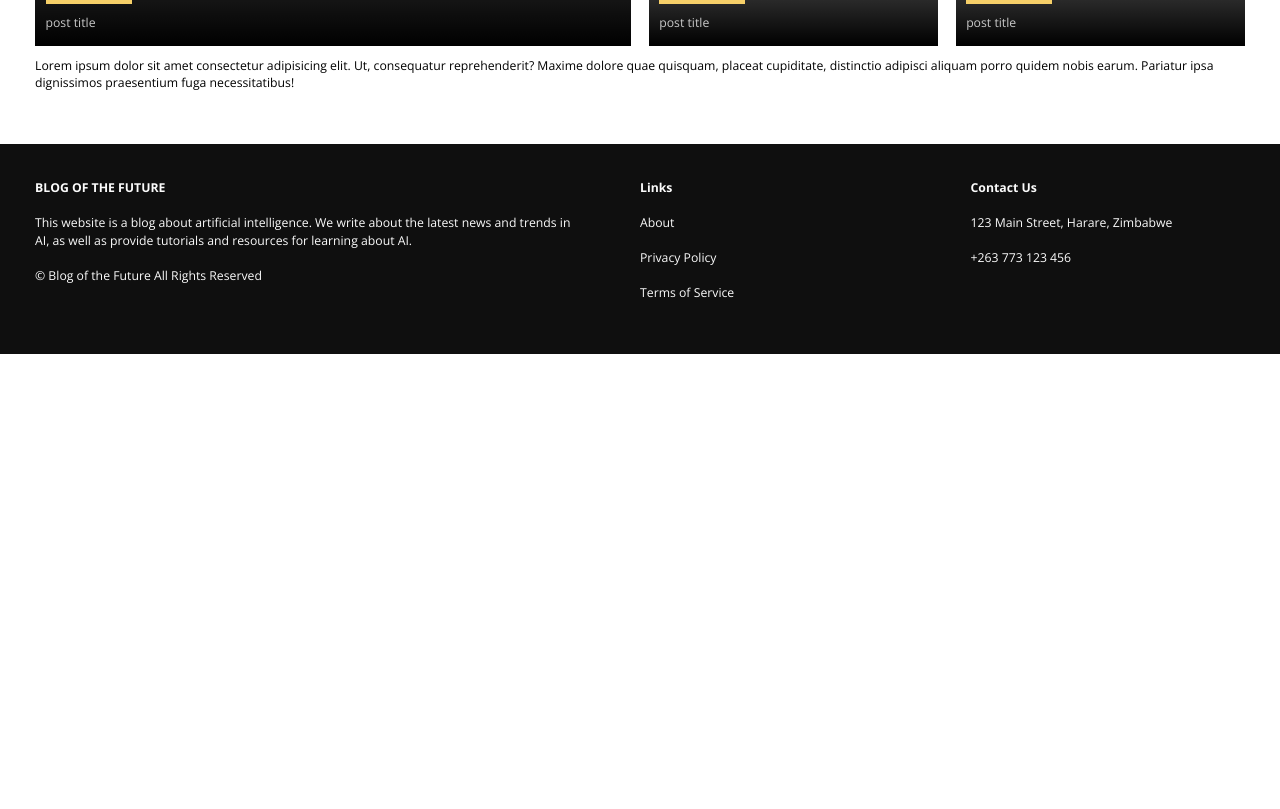
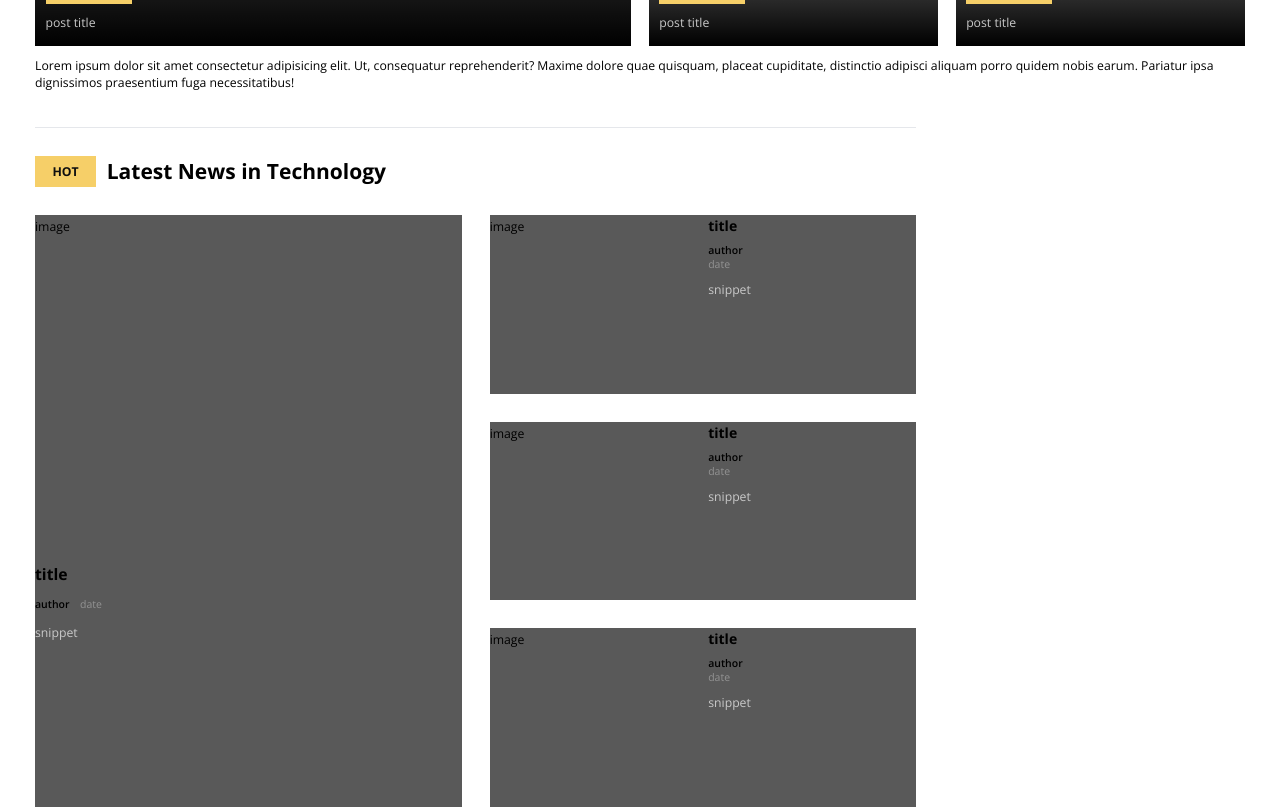
Before and after one commit to DuncanMoyo/ai-blog, a Next.js app: page / in a window 1280 px wide. Shown: the part 820-1629 px from the top of the page. Before the commit the page ends 1174 px from the top, so only its background shows below. Built offline with nearby package versions, Linux system fonts and the light colour scheme.

Commit message:
Tech Section UI done

```diff
--- /dev/null
+++ b/app/(home)/Tech.tsx
@@ -0,0 +1,45 @@
+import { Card } from "../(shared)";
+
+type Props = {};
+
+const Tech = (props: Props) => {
+  return (
+    <section>
+      <hr className="border-1" />
+      {/* HEADER */}
+      <div className="flex items-center gap-3 my-8">
+        <h4 className="bg-accent-orange py-2 px-5 text-wh-900 text-sm font-bold">
+          HOT
+        </h4>
+        <p className="font-bold text-2xl">Latest News in Technology</p>
+      </div>
+      <div className="sm:grid grid-cols-2 grid-rows-3 gap-x-8 gap-y-8 my-5">
+        {/* LARGE CARD */}
+        <Card
+          imageHeight="h-96"
+          isLongForm
+          className="bg-wh-500 col-span-1 row-span-3"
+        />
+        {/* SMALL CARDS */}
+        <Card
+          className="bg-wh-500 col-span-1 row-span-1 mt-10 sm:mt-0 flex justify-between gap-3"
+          imageHeight="h-48"
+          isSmallCard
+        />
+        <Card
+          className="bg-wh-500 col-span-1 row-span-1 mt-10 sm:mt-0 flex justify-between gap-3"
+          imageHeight="h-48"
+          isSmallCard
+        />
+        <Card
+          className="bg-wh-500 col-span-1 row-span-1 mt-10 sm:mt-0 flex justify-between gap-3"
+          imageHeight="h-48"
+          isSmallCard
+        />
+
+      </div>
+    </section>
+  );
+};
+
+export default Tech;
--- a/app/(home)/Trending.tsx
+++ b/app/(home)/Trending.tsx
@@ -1,6 +1,4 @@
 import Link from "next/link";
-import { type } from "os";
-import React from "react";
 
 type TrendingCardProps = {
   className?: string;
--- /dev/null
+++ b/app/(home)/index.ts
@@ -0,0 +1,2 @@
+export {default as Tech} from "./Tech"
+export {default as Trending} from "./Trending"
--- /dev/null
+++ b/app/(shared)/Card.tsx
@@ -0,0 +1,48 @@
+import Link from "next/link";
+
+type Props = {
+  className?: string;
+  imageHeight?: string;
+  isSmallCard?: boolean;
+  isLongForm?: boolean;
+};
+
+const Card = ({
+  className,
+  imageHeight,
+  isSmallCard = false,
+  isLongForm = false,
+}: Props) => {
+  return (
+    <div className={className}>
+      <Link className="basis-full hover:opacity-70" href="/">
+        <div className={`relative w-auto mb-3 ${imageHeight}`}>image</div>
+      </Link>
+      <div className="basis-full">
+        <Link href="/">
+          <h4
+            className={`font-bold hover:text-accent-green
+            ${isSmallCard ? "text-base" : "text-lg"}
+            ${isSmallCard ? "line-clamp-2" : ""}
+          `}
+          >
+            title
+          </h4>
+        </Link>
+        <div className={`${isSmallCard ? "my-2" : "flex my-3"} gap-3`}>
+          <h5 className="font-semibold text-xs">author</h5>
+          <h6 className="text-wh-300 text-xs">date</h6>
+        </div>
+        <p
+          className={`text-wh-100 ${
+            isLongForm ? "line-clamp-5" : "line-clamp-3"
+          }`}
+        >
+          snippet
+        </p>
+      </div>
+    </div>
+  );
+};
+
+export default Card;
--- a/app/(shared)/index.ts
+++ b/app/(shared)/index.ts
@@ -1,2 +1,3 @@
 export {default as Navbar} from './Navbar'
 export {default as Footer} from './Footer'
+export {default as Card} from './Card'
--- a/app/page.tsx
+++ b/app/page.tsx
@@ -1,4 +1,4 @@
-import Trending from "./(home)/Trending";
+import { Trending, Tech } from "./(home)";
 
 export default function Home() {
   return (
@@ -6,7 +6,7 @@
       <Trending />
       <div className="md:flex gap-10 mb-5">
         <div className="basis-3/4">
-          {/* <Tech /> */}
+          <Tech />
           {/* <Travel /> */}
           {/* <Other /> */}
           <div className="hidden md:block">
```
